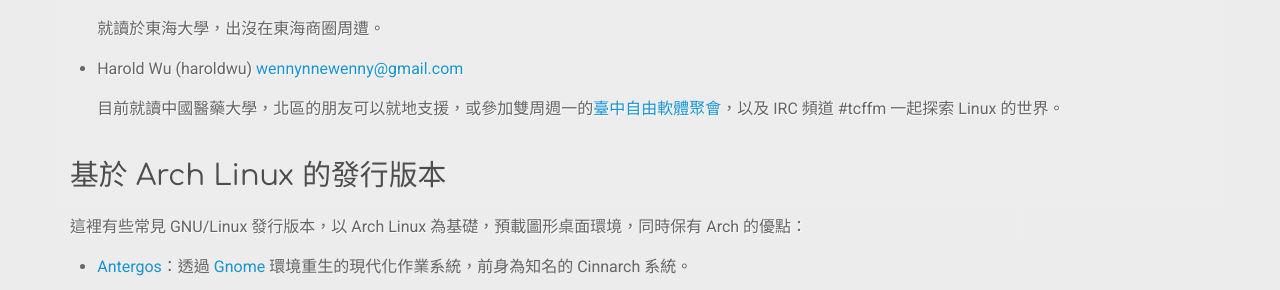
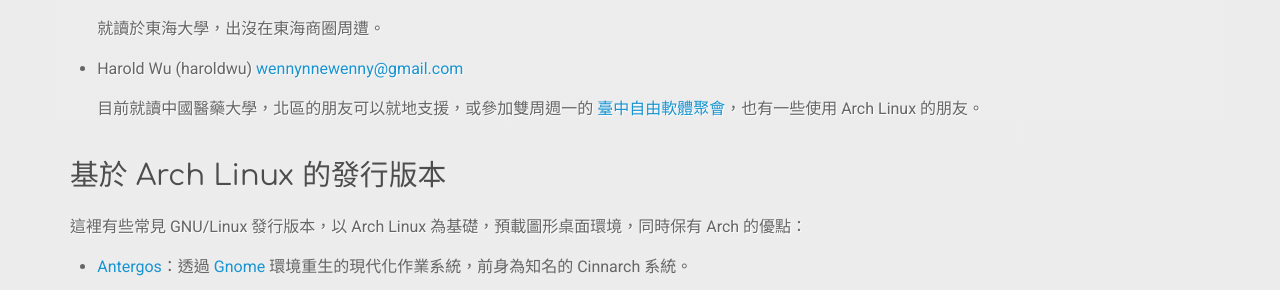
Before and after one commit to linux-taiwan/arch.linux.org.tw, a Jekyll site: the page built from getting-started/index.md, in a window 1280 px wide and 900 px high, scrolled down 2122 px. Shown: the part 342-632 px from the top of the window. Built offline with Jekyll 4.4.1, drawn with Linux system fonts in a browser that asks for light colours; nearby versions of some CDN libraries; library files that are not in the unit come from our copies; Markdown is read by kramdown in place of the engine named in the settings.

Commit message:
Update index.md

```diff
--- a/getting-started/index.md
+++ b/getting-started/index.md
@@ -115,7 +115,7 @@
 
 * Harold Wu (haroldwu) <wennynnewenny@gmail.com>
 
-  目前就讀中國醫藥大學，北區的朋友可以就地支援，或參加雙周週一的[臺中自由軟體聚會](https://plus.google.com/u/0/communities/103994353345517742722)，以及 IRC 頻道 \#tcffm 一起探索 Linux 的世界。
+  目前就讀中國醫藥大學，北區的朋友可以就地支援，或參加雙周週一的 [臺中自由軟體聚會](https://plus.google.com/u/0/communities/103994353345517742722)，也有一些使用 Arch Linux 的朋友。
 
 [H4]: http://www.hackingthursday.org/
 [MozTW Lab]: http://moztw.org/events/moztw-lab/
```
